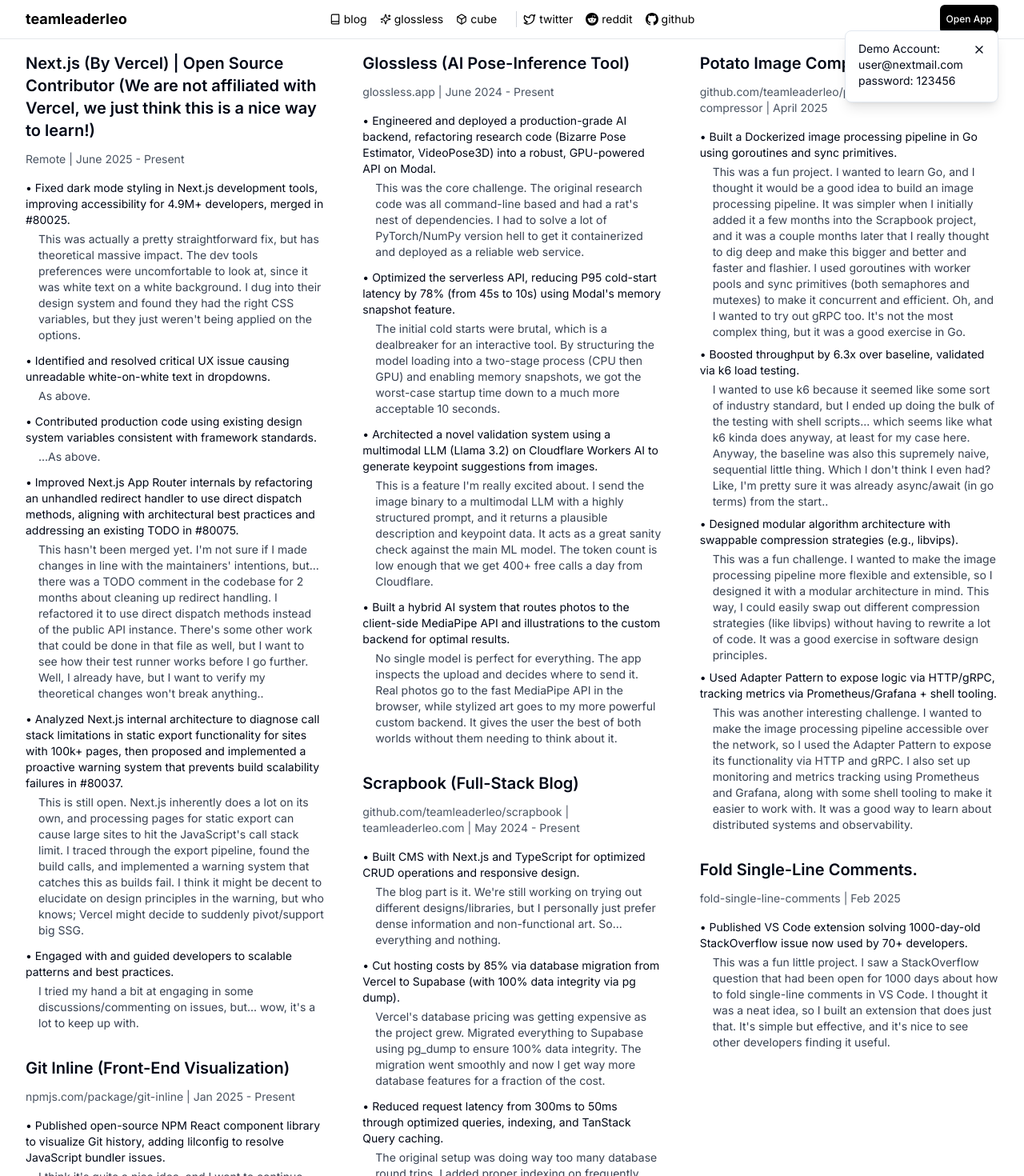
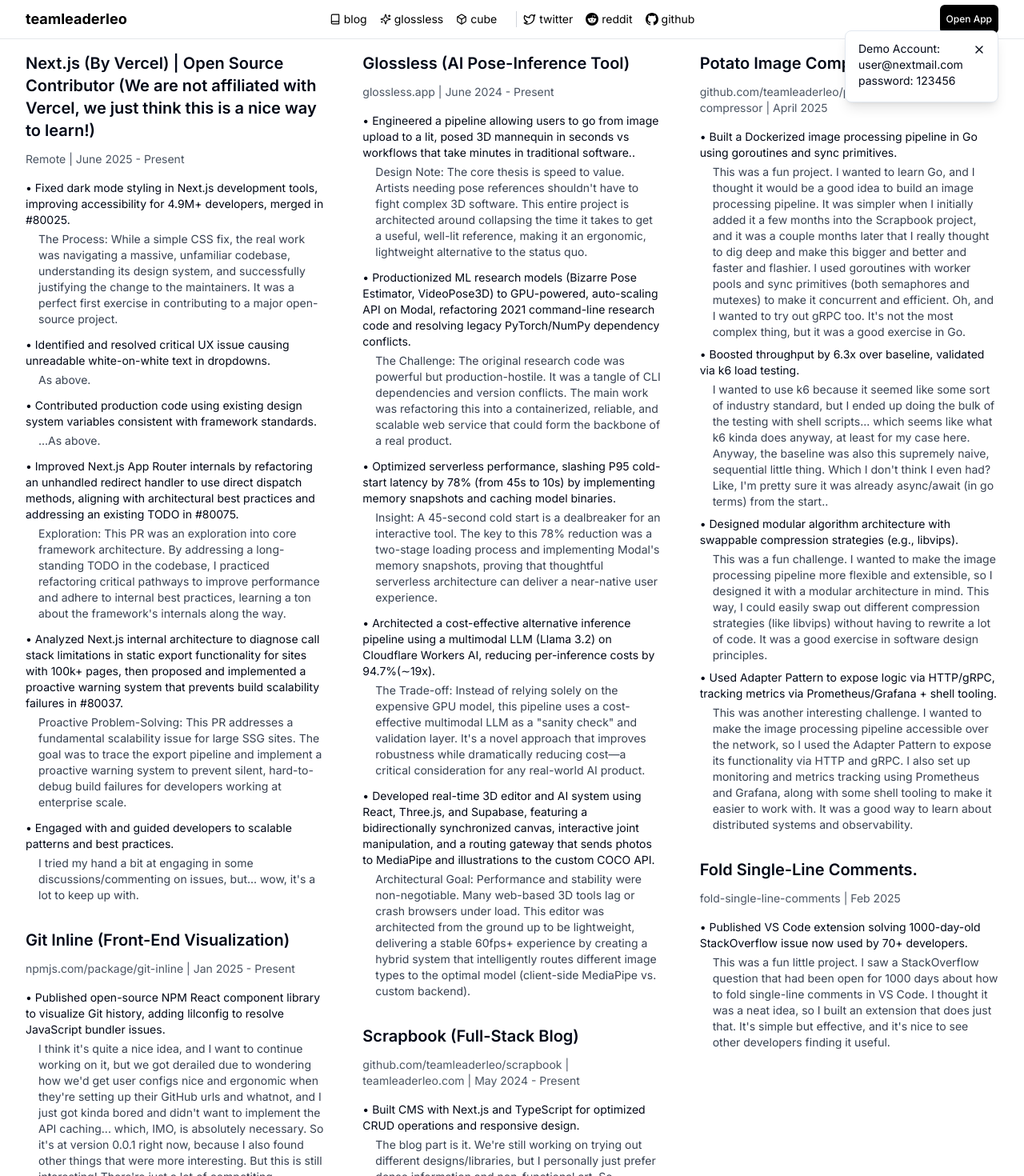
Before and after one commit to teamleaderleo/scrapbook, a Next.js app: page / in a window 1280 px wide. Shown: the top 1470 px of the page at 80% size. Built offline with nearby package versions, Linux system fonts and the light colour scheme; a web font is replaced by a local one.

Commit message:
add new copy for the page thing

```diff
--- a/app/page.tsx
+++ b/app/page.tsx
@@ -17,7 +17,7 @@ export default function Page() {
               <ul className="space-y-3 text-sm">
                 <li>
                   <div>• Fixed dark mode styling in Next.js development tools, improving accessibility for 4.9M+ developers, merged in #80025.</div>
-                  <div className="ml-4 mt-1 text-gray-700">This was actually a pretty straightforward fix, but has theoretical massive impact. The dev tools preferences were uncomfortable to look at, since it was white text on a white background. I dug into their design system and found they had the right CSS variables, but they just weren&apos;t being applied on the options.</div>
+                  <div className="ml-4 mt-1 text-gray-700">The Process: While a simple CSS fix, the real work was navigating a massive, unfamiliar codebase, understanding its design system, and successfully justifying the change to the maintainers. It was a perfect first exercise in contributing to a major open-source project.</div>
                 </li>
                 <li>
                   <div>• Identified and resolved critical UX issue causing unreadable white-on-white text in dropdowns.</div>
@@ -29,11 +29,11 @@ export default function Page() {
                 </li>
                 <li>
                   <div>• Improved Next.js App Router internals by refactoring an unhandled redirect handler to use direct dispatch methods, aligning with architectural best practices and addressing an existing TODO in #80075.</div>
-                  <div className="ml-4 mt-1 text-gray-700">This hasn&apos;t been merged yet. I&apos;m not sure if I made changes in line with the maintainers&apos; intentions, but... there was a TODO comment in the codebase for 2 months about cleaning up redirect handling. I refactored it to use direct dispatch methods instead of the public API instance. There&apos;s some other work that could be done in that file as well, but I want to see how their test runner works before I go further. Well, I already have, but I want to verify my theoretical changes won&apos;t break anything..</div>
+                  <div className="ml-4 mt-1 text-gray-700">Exploration: This PR was an exploration into core framework architecture. By addressing a long-standing TODO in the codebase, I practiced refactoring critical pathways to improve performance and adhere to internal best practices, learning a ton about the framework&apos;s internals along the way.</div>
                 </li>
                 <li>
                   <div>• Analyzed Next.js internal architecture to diagnose call stack limitations in static export functionality for sites with 100k+ pages, then proposed and implemented a proactive warning system that prevents build scalability failures in #80037.</div>
-                  <div className="ml-4 mt-1 text-gray-700">This is still open. Next.js inherently does a lot on its own, and processing pages for  static export can cause large sites to hit the JavaScript&apos;s call stack limit. I traced through the export pipeline, found the build calls, and implemented a warning system that catches this as builds fail. I think it might be decent to elucidate on design principles in the warning, but who knows; Vercel might decide to suddenly pivot/support big SSG.</div>
+                  <div className="ml-4 mt-1 text-gray-700">Proactive Problem-Solving: This PR addresses a fundamental scalability issue for large SSG sites. The goal was to trace the export pipeline and implement a proactive warning system to prevent silent, hard-to-debug build failures for developers working at enterprise scale.</div>
                 </li>
                 <li>
                   <div>• Engaged with and guided developers to scalable patterns and best practices.</div>
@@ -58,26 +58,34 @@ export default function Page() {
 
           {/* Column 2 */}
           <div className="space-y-8">
+            {/* Glossless */}
             <div>
               <h2 className="text-xl font-semibold mb-3">Glossless (AI Pose-Inference Tool)</h2>
               <p className="text-sm text-gray-600 mb-4">glossless.app | June 2024 - Present</p>
 
               <ul className="space-y-3 text-sm">
                 <li>
-                  <div>• Engineered and deployed a production-grade AI backend, refactoring research code (Bizarre Pose Estimator, VideoPose3D) into a robust, GPU-powered API on Modal.</div>
-                  <div className="ml-4 mt-1 text-gray-700">This was the core challenge. The original research code was all command-line based and had a rat&apos;s nest of dependencies. I had to solve a lot of PyTorch/NumPy version hell to get it containerized and deployed as a reliable web service.</div>
+                  <div>• Engineered a pipeline allowing users to go from image upload to a lit, posed 3D mannequin in seconds vs workflows that take minutes in traditional software..</div>
+                  <div className="ml-4 mt-1 text-gray-700">Design Note: The core thesis is speed to value. Artists needing pose references shouldn&apos;t have to fight complex 3D software. This entire project is architected around collapsing the time it takes to get a useful, well-lit reference, making it an ergonomic, lightweight alternative to the status quo.</div>
                 </li>
                 <li>
-                  <div>• Optimized the serverless API, reducing P95 cold-start latency by 78% (from 45s to 10s) using Modal&apos;s memory snapshot feature.</div>
-                  <div className="ml-4 mt-1 text-gray-700">The initial cold starts were brutal, which is a dealbreaker for an interactive tool. By structuring the model loading into a two-stage process (CPU then GPU) and enabling memory snapshots, we got the worst-case startup time down to a much more acceptable 10 seconds.</div>
+                  <div>• Productionized ML research models (Bizarre Pose Estimator, VideoPose3D) to GPU-powered, auto-scaling API on
+                  Modal, refactoring 2021 command-line research code and resolving legacy PyTorch/NumPy dependency conflicts.</div>
+                  <div className="ml-4 mt-1 text-gray-700">The Challenge: The original research code was powerful but production-hostile. It was a tangle of CLI dependencies and version conflicts. The main work was refactoring this into a containerized, reliable, and scalable web service that could form the backbone of a real product.</div>
                 </li>
                 <li>
-                  <div>• Architected a novel validation system using a multimodal LLM (Llama 3.2) on Cloudflare Workers AI to generate keypoint suggestions from images.</div>
-                  <div className="ml-4 mt-1 text-gray-700">This is a feature I&apos;m really excited about. I send the image binary to a multimodal LLM with a highly structured prompt, and it returns a plausible description and keypoint data. It acts as a great sanity check against the main ML model. The token count is low enough that we get 400+ free calls a day from Cloudflare.</div>
+                  <div>• Optimized serverless performance, slashing P95 cold-start latency by 78% (from 45s to 10s) by implementing
+                  memory snapshots and caching model binaries.</div>
+                  <div className="ml-4 mt-1 text-gray-700">Insight: A 45-second cold start is a dealbreaker for an interactive tool. The key to this 78% reduction was a two-stage loading process and implementing Modal&apos;s memory snapshots, proving that thoughtful serverless architecture can deliver a near-native user experience.</div>
                 </li>
                 <li>
-                  <div>• Built a hybrid AI system that routes photos to the client-side MediaPipe API and illustrations to the custom backend for optimal results.</div>
-                  <div className="ml-4 mt-1 text-gray-700">No single model is perfect for everything. The app inspects the upload and decides where to send it. Real photos go to the fast MediaPipe API in the browser, while stylized art goes to my more powerful custom backend. It gives the user the best of both worlds without them needing to think about it.</div>
+                  <div>• Architected a cost-effective alternative inference pipeline using a multimodal LLM (Llama 3.2) on Cloudflare Workers
+                  AI, reducing per-inference costs by 94.7%(∼19x).</div>
+                  <div className="ml-4 mt-1 text-gray-700">The Trade-off: Instead of relying solely on the expensive GPU model, this pipeline uses a cost-effective multimodal LLM as a &quot;sanity check&quot; and validation layer. It&apos;s a novel approach that improves robustness while dramatically reducing cost—a critical consideration for any real-world AI product.</div>
+                </li>
+                <li>
+                  <div>• Developed real-time 3D editor and AI system using React, Three.js, and Supabase, featuring a bidirectionally synchronized canvas, interactive joint manipulation, and a routing gateway that sends photos to MediaPipe and illustrations to the custom COCO API.</div>
+                  <div className="ml-4 mt-1 text-gray-700">Architectural Goal: Performance and stability were non-negotiable. Many web-based 3D tools lag or crash browsers under load. This editor was architected from the ground up to be lightweight, delivering a stable 60fps+ experience by creating a hybrid system that intelligently routes different image types to the optimal model (client-side MediaPipe vs. custom backend).</div>
                 </li>
               </ul>
             </div>
@@ -101,7 +109,7 @@ export default function Page() {
                 </li>
                 <li>
                   <div>• Built novel bidirectional looping infinite scrolling system with Three.js and React Three Fiber, preserving native browser functionality while solving edge-case behaviours with accessibility-focused DOM overrides</div>
-                  <div className="ml-4 mt-1 text-gray-700">This was probably the most technically challenging part of the whole project. Most infinite scroll libraries break native browser behavior - you lose things like browser back/forward, scroll restoration, etc. I needed bidirectional scrolling (up and down infinitely) while preserving all that native functionality. Had to do custom DOM manipulation and careful event handling to make it work seamlessly.</div>
+                  <div className="ml-4 mt-1 text-gray-700">The Challenge: The goal was to build an infinite scroll system that didn&apos;t break the web. Most libraries hijack the scrollbar and disable native browser functionality. This implementation was a deep dive into custom DOM manipulation to preserve features like browser history and scroll restoration, making it feel seamless and native.</div>
                 </li>
                 <li>
                   <div>• Built rich text editor with TipTap and Zustand with persistent drafts, keyboard shortcuts, and stateful editing.</div>
@@ -109,7 +117,7 @@ export default function Page() {
                 </li>
                 <li>
                   <div>• Offloaded image processing to Go microservice (Docker, Lambda, REST API Gateway) for distributed backend.</div>
-                  <div className="ml-4 mt-1 text-gray-700">This is me thinking of justifiable ways to work with distributed systems. By offloading image processing to a dedicated microservice, I was able to decouple the image processing logic from the main application, making it easier to scale and maintain. Further notes are in the Potato Image Compressor section itself.</div>
+                  <div className="ml-4 mt-1 text-gray-700">Architectural Decision: This was an exercise in building a decoupled, distributed system. Offloading image processing to a dedicated Go microservice (detailed in the Potato Image Compressor project) improved the main app&apos;s scalability and maintainability, separating concerns for a more robust backend.</div>
                 </li>
                 <li>
                   <div>• Ensured type-safe client-server JSON data with Zod schema validation and Next.js Server Actions.</div>
```
